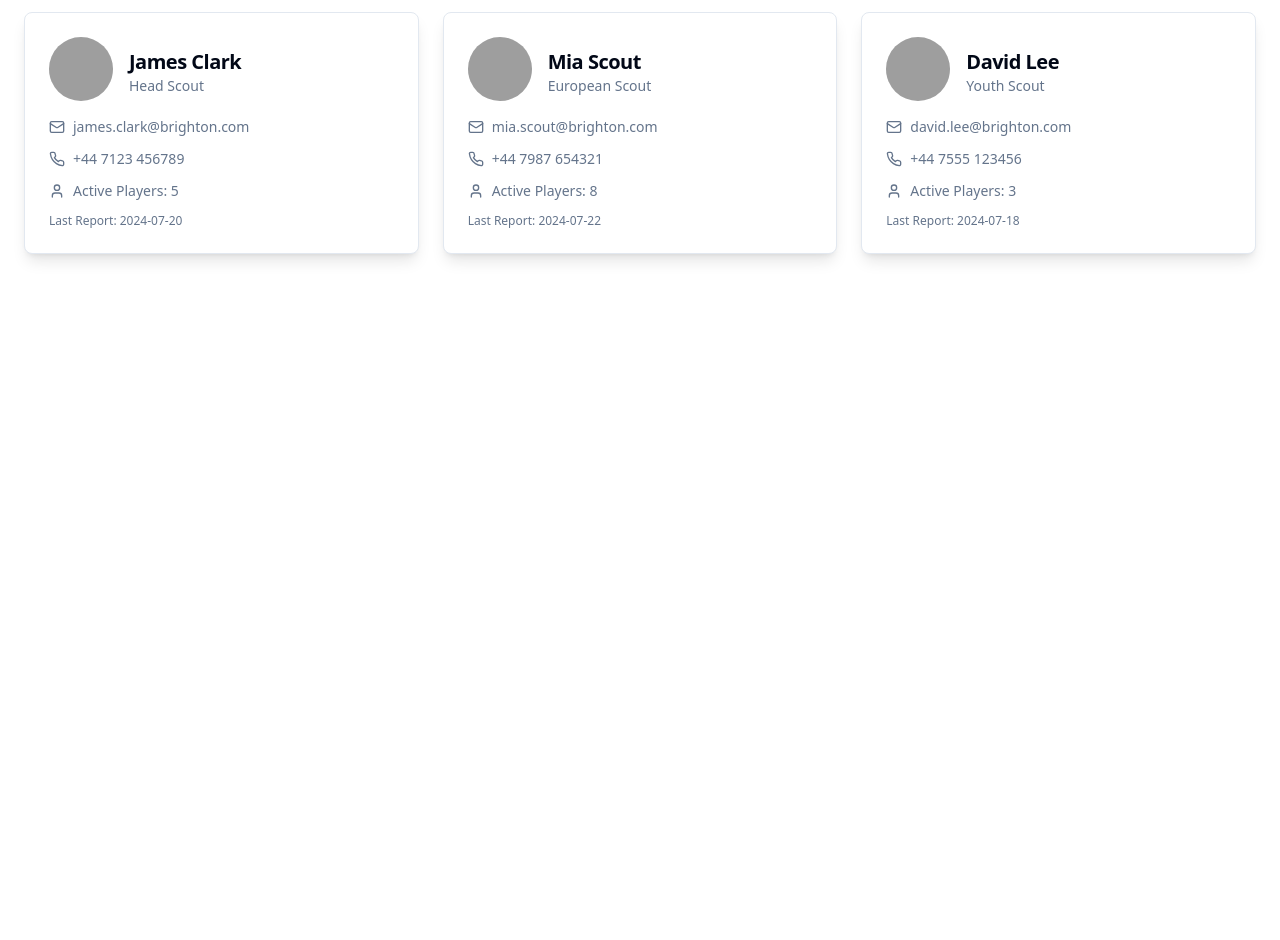
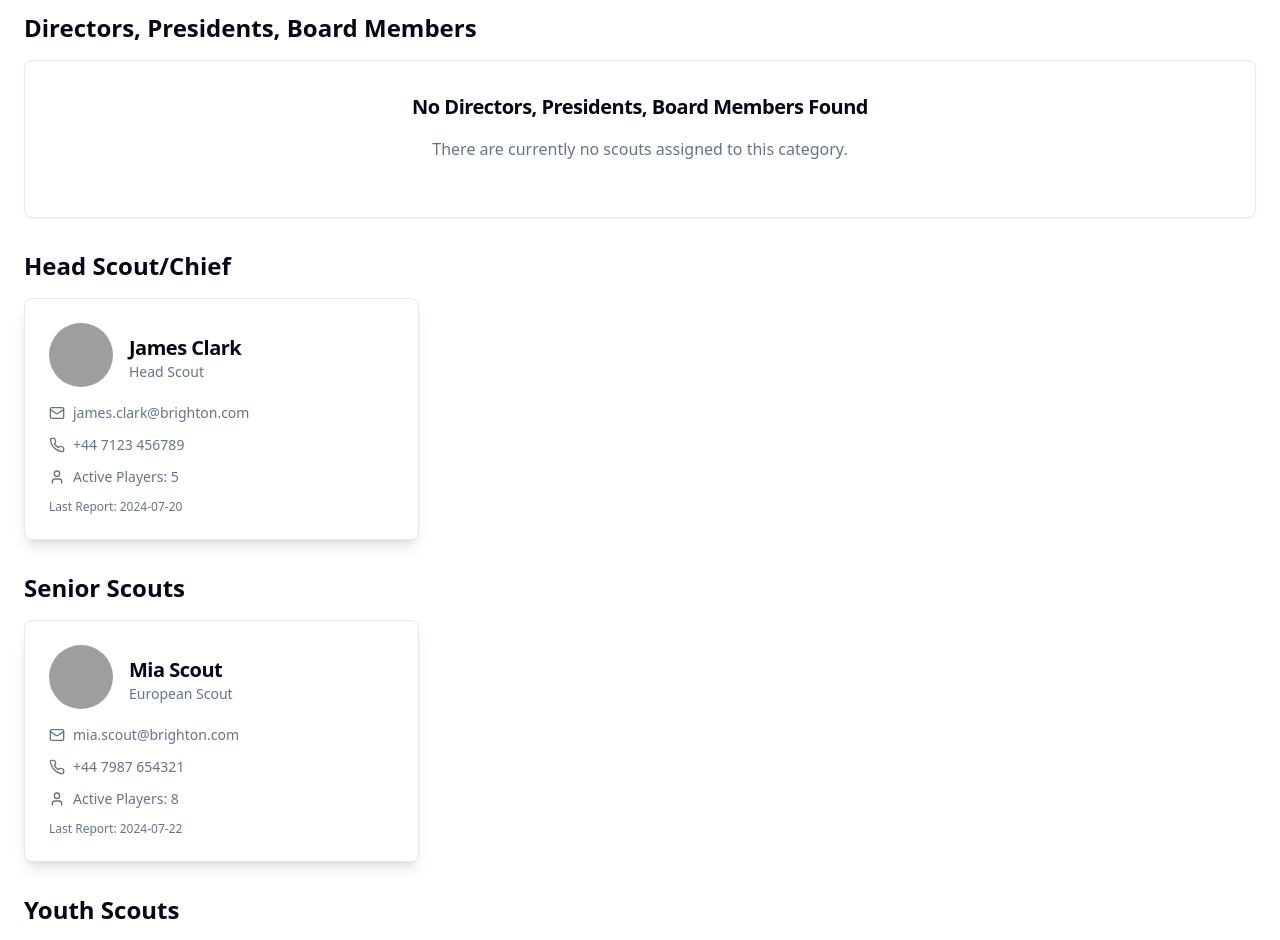
Before and after one commit to Aleksandar309/scouting309, a React (Vite) app: page /scouts in a window 1280 px wide. Shown: the part 180-1120 px from the top of the page. Before the commit the page ends 800 px from the top, so only its background shows below. Built offline with nearby package versions, Linux system fonts and the light colour scheme; grey boxes are pictures that could not be loaded.

Commit message:
[dyad] Organizirani skauti u grupe na stranici 'Our Scouting Team'. - wrote 1 file(s)

```diff
--- a/src/pages/Scouts.tsx
+++ b/src/pages/Scouts.tsx
@@ -61,6 +61,25 @@ const ScoutsPage: React.FC<ScoutsPageProps> = ({ assignments, setAssignments })
     return null;
   };
 
+  // Group scouts by custom categories
+  const groupedScouts: { [key: string]: Scout[] } = {
+    "Directors, Presidents, Board Members": [],
+    "Head Scout/Chief": [],
+    "Senior Scouts": [],
+    "Youth Scouts": [],
+  };
+
+  mockScouts.forEach(scout => {
+    if (scout.role === "Head Scout") {
+      groupedScouts["Head Scout/Chief"].push(scout);
+    } else if (scout.role === "European Scout") { // Assuming European Scout is a Senior Scout
+      groupedScouts["Senior Scouts"].push(scout);
+    } else if (scout.role === "Youth Scout") {
+      groupedScouts["Youth Scouts"].push(scout);
+    }
+    // Add logic for other roles if they exist in mockScouts
+  });
+
   return (
     <div className="min-h-screen bg-background text-foreground p-6">
       <div className="max-w-7xl mx-auto">
@@ -82,8 +101,21 @@ const ScoutsPage: React.FC<ScoutsPageProps> = ({ assignments, setAssignments })
           </TabsList>
 
           <TabsContent value="team" className="mt-6">
+            {Object.entries(groupedScouts).map(([category, scouts]) => (
+              <div key={category} className="mb-8">
+                <h2 className="text-2xl font-bold mb-4 text-foreground">{category}</h2>
+                {scouts.length === 0 ? (
+                  <Card className="bg-card border-border text-card-foreground text-center p-8 mb-6">
+                    <CardTitle className="text-xl mb-4">No {category} Found</CardTitle>
+                    <CardContent>
+                      <p className="text-muted-foreground">
+                        There are currently no scouts assigned to this category.
+                      </p>
+                    </CardContent>
+                  </Card>
+                ) : (
                   <div className="grid grid-cols-1 md:grid-cols-2 lg:grid-cols-3 gap-6">
-              {mockScouts.map((scout) => (
+                    {scouts.map((scout) => (
                       <Link to={`/scouts/${scout.id}`} key={scout.id}>
                         <Card className="bg-card border-border text-card-foreground shadow-lg hover:shadow-xl transition-shadow duration-300 h-full">
                           <CardHeader className="flex flex-row items-center space-x-4 pb-4">
@@ -112,6 +144,9 @@ const ScoutsPage: React.FC<ScoutsPageProps> = ({ assignments, setAssignments })
                       </Link>
                     ))}
                   </div>
+                )}
+              </div>
+            ))}
           </TabsContent>
 
           <TabsContent value="assignments" className="mt-6">
```
Lines whose indentation alone changed are shown as unchanged.
